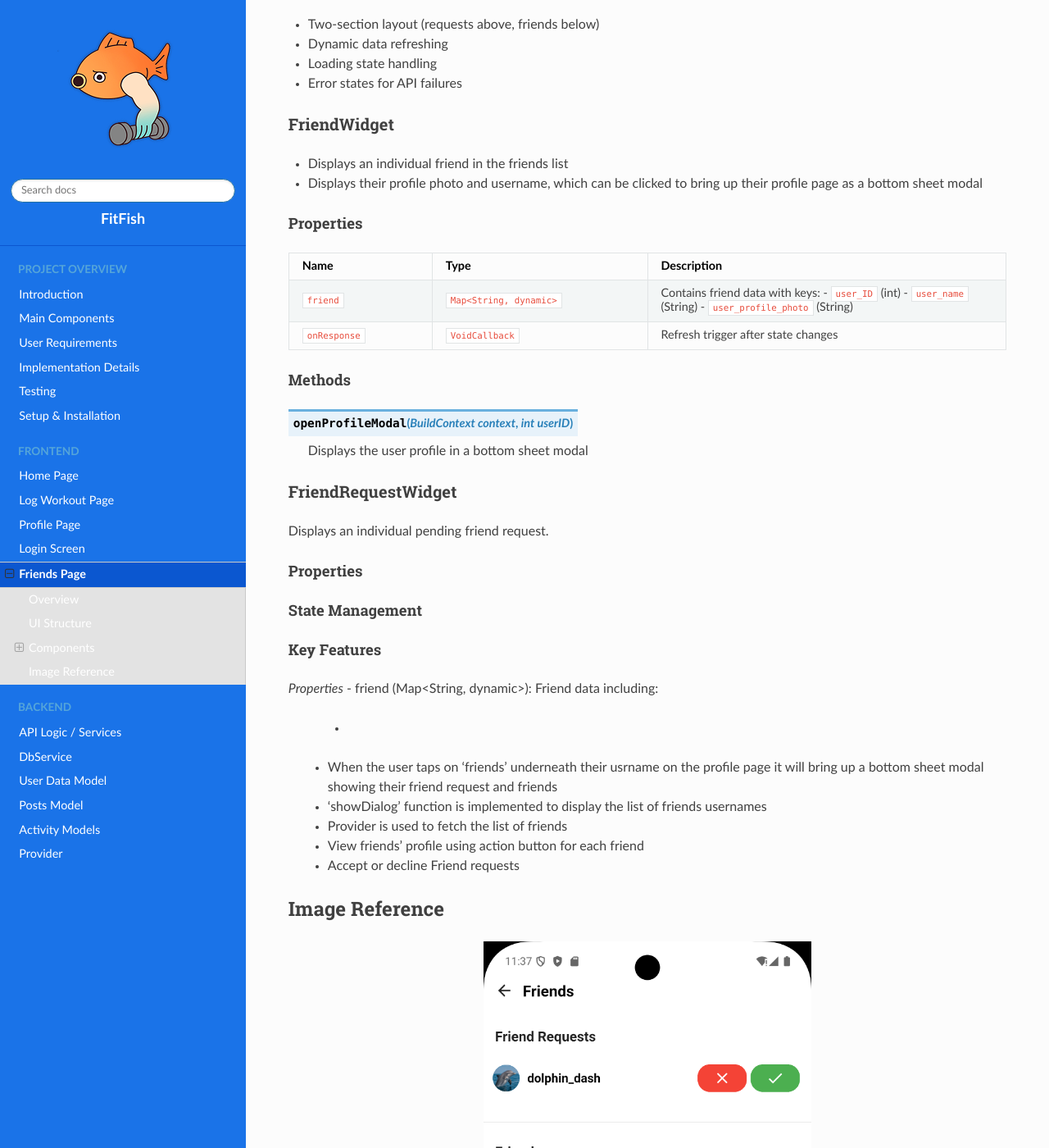
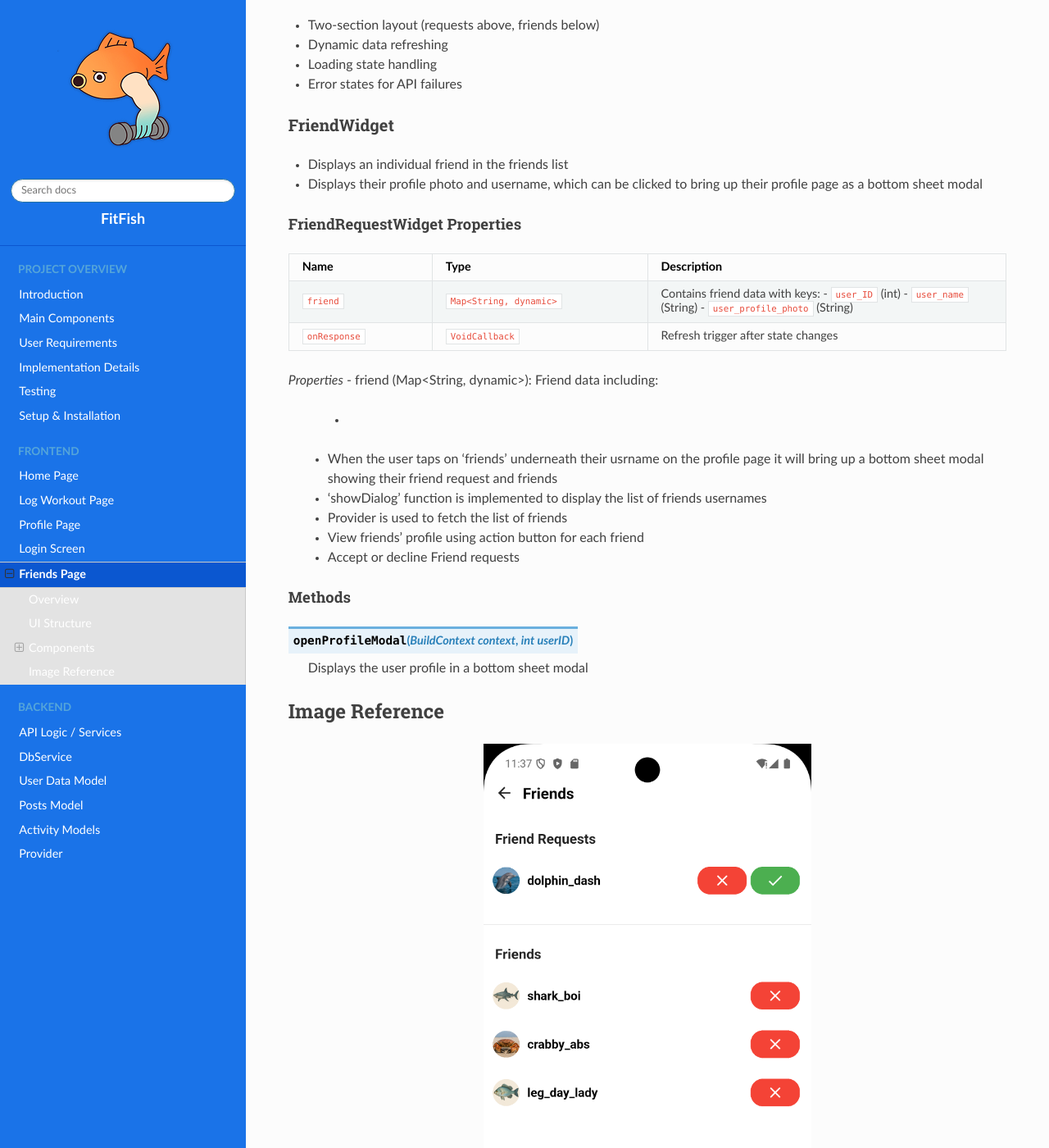
Before and after one commit to 5a-Fitness-App/5a-Code-Documentation, a Sphinx documentation site: the page built from docs/source/frontend/friends_page.rst, in a window 1280 px wide and 1400 px high, scrolled down 1120 px. Shown: the whole window at 82% size. Built offline with Sphinx 7.4.7 and the Read the Docs theme 3.1.0, drawn with Linux system fonts in a browser that asks for light colours; pages that are not in the unit, such as notebooks, are missing from menus.

Commit message:
editing friends page

```diff
--- a/docs/source/frontend/friends_page.rst
+++ b/docs/source/frontend/friends_page.rst
@@ -87,23 +87,6 @@
      - ``VoidCallback``
      - Refresh trigger after state changes
 
-Methods
-~~~~~~~
-.. method:: openProfileModal(BuildContext context, int userID)
-   :noindex:
-
-   Displays the user profile in a bottom sheet modal
-
-FriendRequestWidget
-^^^^^^^^^^^^^^^^^^^
-Displays an individual pending friend request.
-
-Properties
-~~~~~~~~~~~~~~~~~~~~
-State Management
-~~~~~~~~~~~~~~~~~~~~
-Key Features
-~~~~~~~~~~~~~~~~~~~~
 
 *Properties*
 - friend (Map<String, dynamic>): Friend data including:
@@ -114,6 +97,13 @@
  - View friends' profile using action button for each friend
  - Accept or decline Friend requests
 
+Methods
+~~~~~~~
+.. method:: openProfileModal(BuildContext context, int userID)
+   :noindex:
+
+   Displays the user profile in a bottom sheet modal
+
 
 Image Reference
 -----------------
--- a/docs/source/frontend/profile_page.rst
+++ b/docs/source/frontend/profile_page.rst
@@ -3,7 +3,7 @@
 Profile Page
 ============
 
-Source File: ``profile_page.dart``
+Source File: ``flutter/lib/frontend/states/profile_page.dart``
 
 Widget Hierarchy
 ---------------
```
Also changed, not shown: other parts of docs/source/frontend/friends_page.rst (+2 -2 lines).
